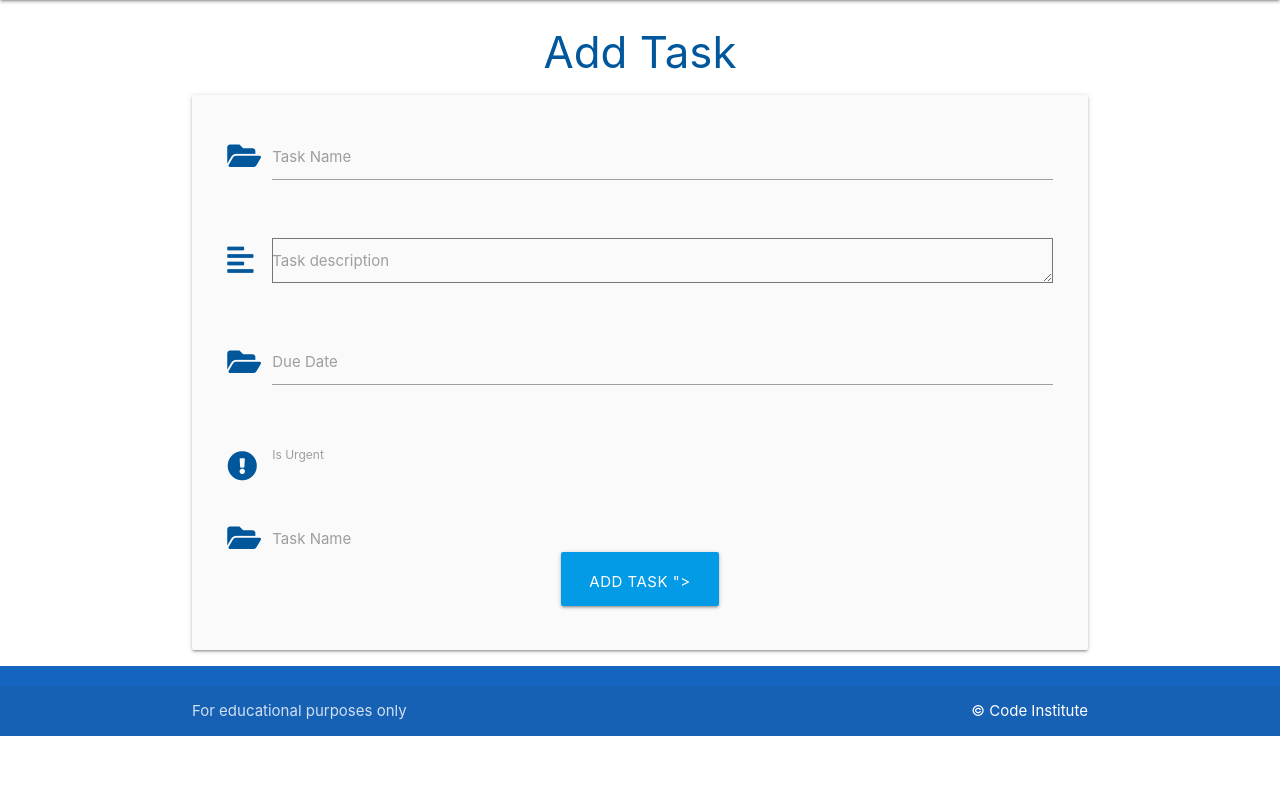
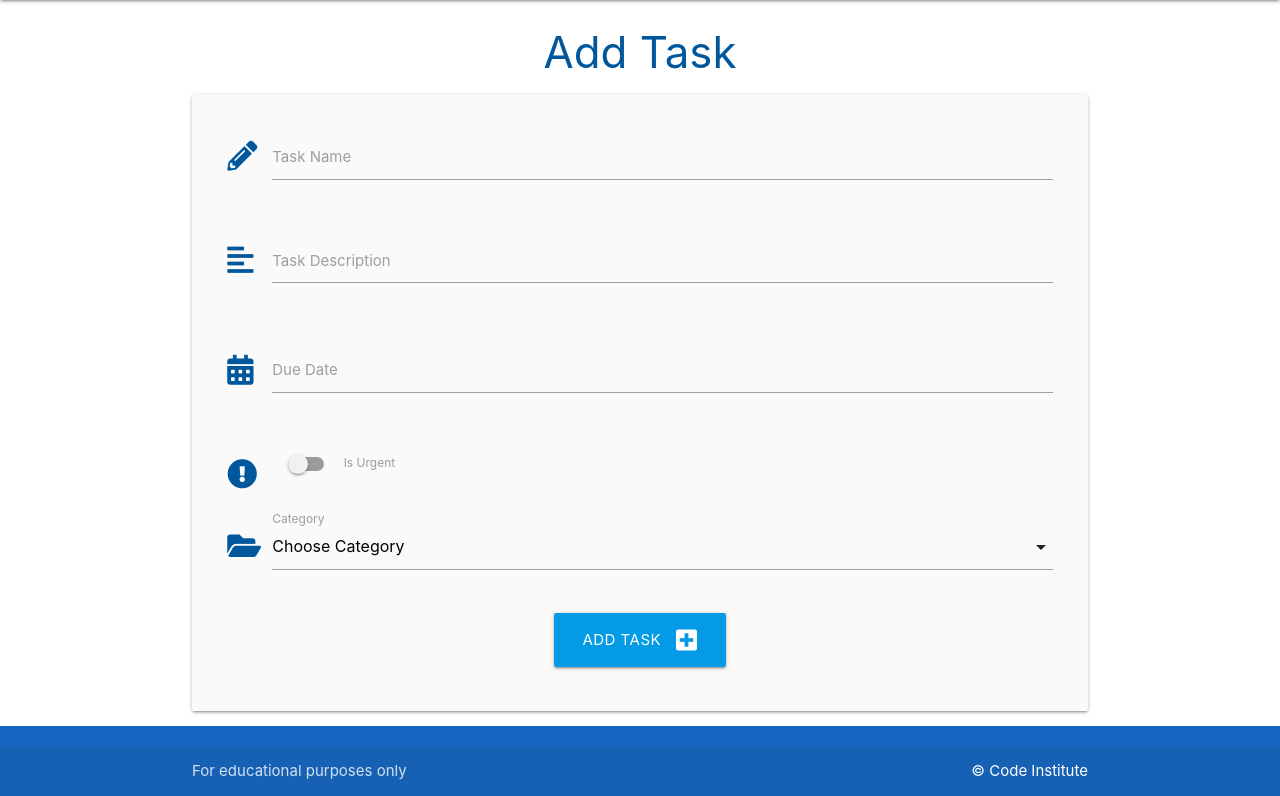
Before and after one commit to Callee84/flask_sql, a Flask app: page /add_task in a window 1280 px wide. Shown: the part 64-860 px from the top of the page. Before the commit the page ends 800 px from the top, so only its background shows below. Run offline with Flask 2, Linux system fonts and the light colour scheme; data that the repository does not hold is empty.

Commit message:
Adding tasks

```diff
--- a/taskmanager/routes.py
+++ b/taskmanager/routes.py
@@ -5,7 +5,8 @@ from taskmanager.models import Category, Task
 
 @app.route("/")
 def home():
-    return render_template("tasks.html")
+    tasks = list(Task.query.order_by(Task.id).all())
+    return render_template("tasks.html", tasks=tasks)
 
 
 @app.route("/categories")
@@ -49,7 +50,7 @@ def add_task():
         task = Task(
             task_name=request.form.get("task_name"),
             task_description=request.form.get("task_description"),
-            is_urgent=bool(True if request.form.get("is_urgent") else false),
+            is_urgent=bool(True if request.form.get("is_urgent") else False),
             due_date=request.form.get("due_date"),
             category_id=request.form.get("category_id")
         )
--- a/taskmanager/static/js/script.js
+++ b/taskmanager/static/js/script.js
@@ -6,10 +6,13 @@ document.addEventListener("DOMContentLoaded", function() {
     // datepicker initialization
     let datepicker = document.querySelectorAll('.datepicker');
     M.Datepicker.init(datepicker, {
-        format: "dd mmmm, yyyy";
+        format: "dd mmmm, yyyy",
         i18n: {done: "Select"}
     });
 
     let selects = document.querySelectorAll('select');
     M.FormSelect.init(selects);
+
+    let collapsibles = document.querySelectorAll('.collapsible');
+    M.Collapsible.init(collapsibles);
 });
--- a/taskmanager/templates/add_task.html
+++ b/taskmanager/templates/add_task.html
@@ -5,35 +5,35 @@
 
 <div class="row card-panel grey lighten-5">
     <form class="col s12" method="POST" action="{{ url_for('add_task') }}">
-        <!-- task_name -->
+        <!-- task name -->
         <div class="row">
             <div class="input-field col s12">
-                <i class="fas fa-folder-open prefix light-blue-text text-darken-4"></i>
-                <input id="task_name" name="task_name" minlength="3" maxlength="50" type="text" class="validate" required>
+                <i class="fas fa-pencil-alt prefix light-blue-text text-darken-4"></i>
+                <input id="task_name" name="task_name" minlength="5" maxlength="50" type="text" class="validate" required>
                 <label for="task_name">Task Name</label>
             </div>
         </div>
-        <!-- task_description -->
+        <!-- task description -->
         <div class="row">
             <div class="input-field col s12">
                 <i class="fas fa-align-left prefix light-blue-text text-darken-4"></i>
-                <textarea id="task_description" name="task_description" minlength="5" maxlength="250"
-                type="text" class="materalize-textarea validate" required></textarea>
-                <label for="task_description">Task description</label>
+                <textarea id="task_description" name="task_description" minlength="5" maxlength="200"
+                    type="text" class="materialize-textarea validate" required></textarea>
+                <label for="task_description">Task Description</label>
             </div>
         </div>
-        <!-- due_date -->
+        <!-- due date -->
         <div class="row">
             <div class="input-field col s12">
-                <i class="fas fa-folder-open prefix light-blue-text text-darken-4"></i>
-                <input id="due_date" name="due_date" minlength="3" maxlength="50" type="text" class="datepicker validate" required>
+                <i class="fas fa-calendar-alt prefix light-blue-text text-darken-4"></i>
+                <input id="due_date" name="due_date" type="text" class="datepicker validate" required>
                 <label for="due_date">Due Date</label>
             </div>
         </div>
-        <!-- is_urgent -->
+        <!-- is urgent -->
         <div class="row">
             <div class="input-field col s12">
-                <div class="swich">
+                <div class="switch">
                     <i class="fas fa-exclamation-circle prefix light-blue-text text-darken-4"></i>
                     <label for="is_urgent">
                         <input id="is_urgent" name="is_urgent" type="checkbox">
@@ -43,24 +43,24 @@
                 </div>
             </div>
         </div>
-        <!-- category_id -->
+        <!-- category id -->
         <div class="row">
             <div class="input-field col s12">
                 <i class="fas fa-folder-open prefix light-blue-text text-darken-4"></i>
                 <select id="category_id" name="category_id" class="validate" required>
-                    <option value="" disable selected>Choose Category</options>
+                    <option value="" disabled selected>Choose Category</option>
                     {% for category in categories %}
-                    <option value="{{ category.id }}">{{ category.category_name }}</options>
+                        <option value="{{ category.id }}">{{ category.category_name }}</option>
                     {% endfor %}
                 </select>
-                <label for="category_id">Task Name</label>
+                <label for="category_id">Category</label>
             </div>
         </div>
         <!-- submit button -->
         <div class="row">
             <div class="col s12 center-align">
                 <button type="submit" class="btn-large light-blue darken-1">
-                    Add Task <i class="fa-solid fa-circle-plus"></i>">
+                    Add Task <i class="fas fa-plus-square right"></i>
                 </button>
             </div>
         </div>
```
Also changed, not shown: taskmanager/templates/tasks.html (+17 -0 lines).
